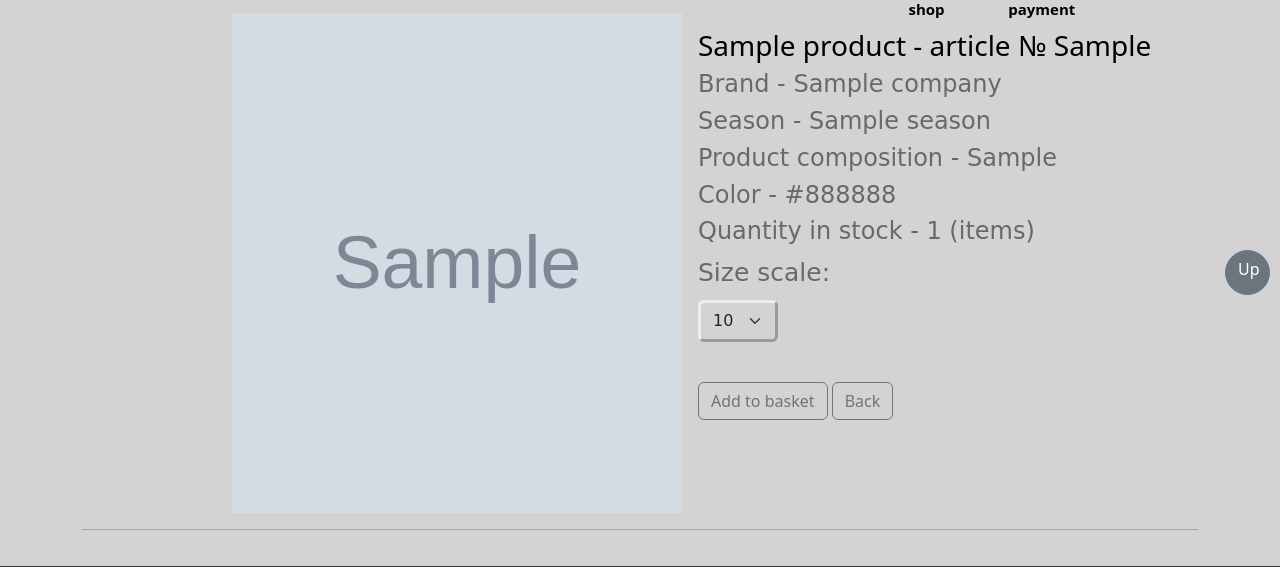
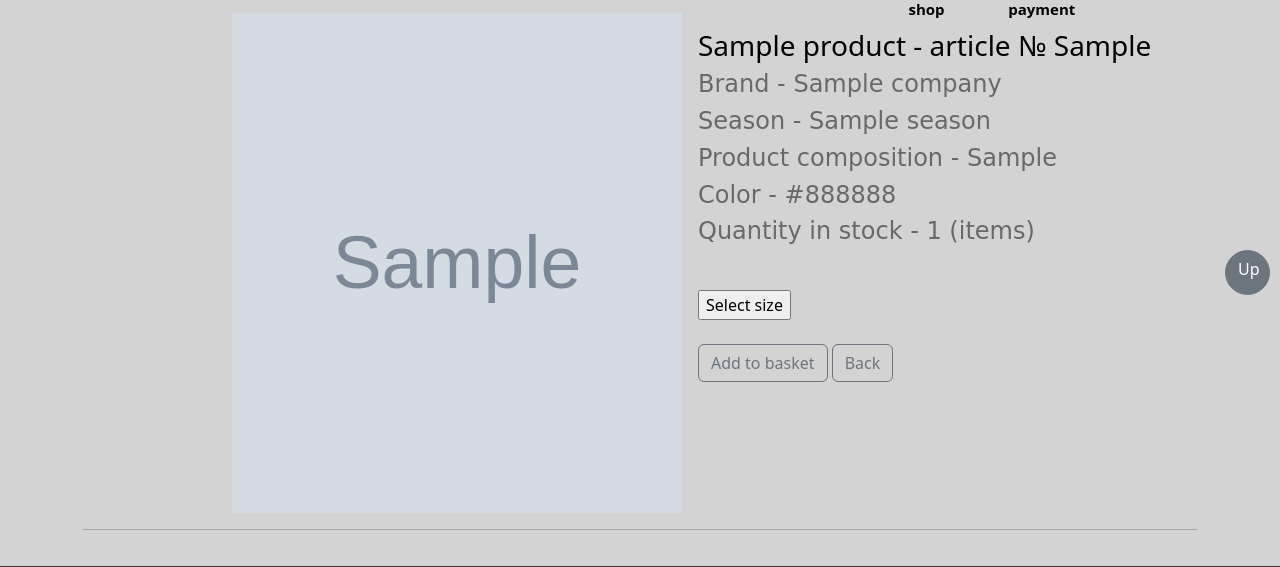
Before and after one commit to SergLavrov/djangoClothShopEng, a Django app: page /product/1/product-details/ in a window 1280 px wide. Shown: the part 445-1012 px from the top of the page. Run offline with Django 5.2, Linux system fonts and the light colour scheme; tables that the repository leaves empty hold one stand-in row (values such as "Sample post"); grey boxes marked "Sample" are stand-in pictures.

Commit message:
Пробовал сделать выбор размера для добавления в корзину! (product_details.html, def select_size(request, product_id): и т.д.)

```diff
--- a/basket/models.py
+++ b/basket/models.py
@@ -1,6 +1,6 @@
 from django.db import models
 from django.contrib.auth.models import User
-from products.models import Product
+from products.models import Product, SizeScale
 
 
 class Basket(models.Model):
@@ -9,7 +9,10 @@ class Basket(models.Model):
     quantity = models.PositiveIntegerField(default=0)
     created_timestamp = models.DateTimeField(auto_now_add=True)
     same_items_price = models.FloatField(default=0)
+    # size_prod = models.IntegerField()
 
+    class Meta:
+        ordering = ['created_timestamp']
 
     def __str__(self):
         return f'Корзина для {self.user.username} | Продукт {self.product.name_prod}'
--- a/basket/urls.py
+++ b/basket/urls.py
@@ -6,6 +6,9 @@ urlpatterns = [
     path('in-basket/', views.in_basket, name='in-basket'),
     # path('in-basket2/<int:item_id>/', views.in_basket2, name='in-basket2'),
     path('add/<int:product_id>/', views.add_to_basket, name='add-to-basket'),
+
+    # path('add/<int:product_id>/<int:size_select_id>/', views.add_to_basket, name='add-to-basket'),
+    # path('select-size/<int:product_id>/', views.select_size, name='select-size'),
 
     # path('change/<int:item_id>/', views.change_qty, name='change-qty'),
     path('change-plus-minus/<int:item_id>/', views.change_qty_plus_minus, name='change-qty-plus-minus'),
--- a/products/templates/products/layout.html
+++ b/products/templates/products/layout.html
@@ -355,7 +355,7 @@
   </nav>
 
 
-  <img src="/media/mainpage/17-9.jpg" alt="homeimage" style="width:100%;height:250px;">
+  <img src="/media/mainpage/17-9.jpg" alt="homeimage" style="width:100%; height:250px;">
 
 
    <nav class="navbar2 navbar-expand-lg navbar-light top-menu">
--- a/products/templates/products/product_details.html
+++ b/products/templates/products/product_details.html
@@ -54,20 +54,69 @@
 {#          <h4 style="font-family: cursive; color: dimgrey">Size scale - {{ product.size_scale.size_scale }}</h4>#}
           <h4 style="font-family: cursive; color: dimgrey">Quantity in stock - {{ product.product_count }} (items)</h4>
 
-          <div class="col-12 col-lg-6 pb-3" style="font-family: cursive; font-size: 25px; color: dimgrey">
-            <label for="sizescale" class="form-label fw-medium nav-link active col">Size scale:</label>
-            <select class="form-select" id="sizescale" name="size_scale_id" style="width: 80px; background-color: lightgrey; border: outset">
+          <br>
 
-              {% for size_scale in size_scales %}
+{#          ПРОБОВАЛ Вариант через "checkbox" ввиде размеров в квадратах!#}
+          <div>
+            <form method="post" action="{% url 'select-size' product.id %}">
+              {% csrf_token %}
+            {#    Для создания связи <label> с <input> существует два способа: см. ВНИЗУ !!!#}
+                <div>
+{#                Вариант через type="checkbox" в виде КВАДРАТНЫХ КНОПОК#}
+{#                {% for sc in sizes_product_list %}#}
+{#                  <label class="btn btn-outline-secondary btn-sm">#}
+{#                    <input type="checkbox" class="btn-check" autocomplete="off" checked name="size_scales"#}
+{#                           value="{{ sc.id }}">#}
+{#                      {{ sc.size_scale }}#}
+{#                  </label>#}
+{#                {% endfor %}#}
 
-                {% if size_scale.id == product.size_scale.id %}
-                  <option value="{{ size_scale.id }}" selected>{{ size_scale.size_scale }}</option>
-                {% else %}
-                  <option value="{{ size_scale.id }}">{{ size_scale.size_scale }}</option>
-                {% endif %}
-              {% endfor %}
-            </select>
+  {#              Вариант через type="checkbox" в виде КВАДРАТНЫХ КНОПОК #}
+{#                  {% for sc in sizes_product_list %}#}
+{#                    <input type="checkbox" class="btn-check" id="btn-check-2-outlined" autocomplete="off" checked#}
+{#                           name="size_scales" value="{{ sc.id }}">#}
+{#                    <label class="btn btn-outline-secondary btn-sm" for="btn-check-2-outlined">#}
+{#                      {{ sc.size_scale }}#}
+{#                    </label>#}
+{#                  {% endfor %}#}
+
+{#                  Вариант через RADIO кнопку - type="radio"#}
+{#                  {% for sc in sizes_product_list %}#}
+{#                    <input type="radio" class="form-check-input" name="size_scales" id="option5" value="{{ sc.id }}"#}
+{#                           autocomplete="off">#}
+{#                    <label class="btn" for="option5">{{ sc.size_scale }}</label>#}
+{#                  {% endfor %}#}
+
+{#                    Вариант через RADIO кнопку - type="radio"#}
+                  {% for sc in sizes_product_list %}  {# sizes_product_list - из data из views: def product_details#}
+                    <label>
+                      <input type="radio" class="form-check-input" name="size_product_id" value="{{ sc.id }}">
+                      <span>{{ sc.size_scale }}</span>
+                    </label>
+                    <br/>
+                  {% endfor %}
+
+                  <div style="padding-top: 12px">
+                    <input type="submit" value="Select size">
+                  </div>
+                </div>
+            </form>
           </div>
+{#          ПРОБОВАЛ Вариант через "Выпадающий список"#}
+{#          <div class="col-12 col-lg-6 pb-3" style="font-family: cursive; font-size: 25px; color: dimgrey">#}
+{#            <label for="sizescale" class="form-label fw-medium nav-link active col">Size scale:</label>#}
+{#            <select class="form-select" id="sizescale" name="size_scale_id" style="width: 80px; background-color: lightgrey; border: outset">#}
+{##}
+{#              {% for size_scale in size_scales %}#}
+{##}
+{#                {% if size_scale.id == product.size_scale.id %}#}
+{#                  <option value="{{ size_scale.id }}" selected>{{ size_scale.size_scale }}</option>#}
+{#                {% else %}#}
+{#                  <option value="{{ size_scale.id }}">{{ size_scale.size_scale }}</option>#}
+{#                {% endif %}#}
+{#              {% endfor %}#}
+{#            </select>#}
+{#          </div>#}
 
           <br>
 
@@ -83,6 +132,26 @@
 {% endblock %}
 
 
-{% if perms.products.add1 %}
-    <a class="btn btn-outline-secondary" href="{% url 'add-product' %}">Add product</a>
-    {% endif %}
+{#  НЕ забыть подключить вверху страницы {% load static %} !!!#}
+{#  Для ПОДКЛЮЧЕНИЯ JavaScript к HTML, используется "тег" - <script>...</script>#}
+{#  Но можно подключить JS через "ВНЕШНИЙ ФАЙЛ" - (папка: static/js/script2.js)#}
+{#        <script src="{% static 'js/script2.js' %}"></script>#}
+
+
+{#    Справочно !!!#}
+{#    Для создания связи <label> с <input> существует два способа:#}
+{##}
+{#1. Связь по id. Для этого необходимо задать уникальный id для <input> и связать <label> с чекбоксом #}
+{#  с помощью атрибута for #}
+{#   <form>#}
+{#     <input id="html" type="checkbox">#}
+{#     <label for="html">Хочу изучать HTML</label>#}
+{#   </form>#}
+{#      #}
+{#2. Вложить <input> внутрь тега <label>. При этом указание уникального id не требуется!#}
+{#    <form>#}
+{#      <label>#}
+{#        <input type="checkbox">#}
+{#        Хочу изучать HTML#}
+{#      </label>#}
+{#    </form>#}
--- a/products/templates/products/products_list.html
+++ b/products/templates/products/products_list.html
@@ -23,6 +23,7 @@
         <th>Name</th>
         <th class="d-none d-md-table-cell">Article</th>
         <th class="d-none d-md-table-cell">Price</th>
+        <th class="d-none d-md-table-cell">Size</th>
         <th class="d-none d-lg-table-cell">Is deleted</th>
         <th class="d-none d-lg-table-cell">Image</th>
         <th class="d-none d-lg-table-cell" style="font-size: 17px">Update/Delete</th>
@@ -36,6 +37,7 @@
         <td>{{ product.name_prod }}</td>
         <td class="d-none d-md-table-cell">{{ product.article }}</td>
         <td class="d-none d-md-table-cell">{{ product.price }}</td>
+        <td class="d-none d-md-table-cell">{{ product.size_scale.size_scale }}</td>
         <td class="d-none d-md-table-cell">
           {% if product.is_deleted %}
             <b>Yes</b>
--- a/products/urls.py
+++ b/products/urls.py
@@ -12,6 +12,8 @@ urlpatterns = [
     path('get-products-list/', views.get_products_list, name='get-products-list'),
 
     path('<int:product_id>/product-details/', views.product_details, name='product-details'),
+    path('<int:product_id>/select-size/', views.select_size, name='select-size'),
+
     path('get-product-by-id/<int:product_id>/', views.get_product_by_id, name='get-product-by-id'),
     path('<int:product_id>/update-product/', views.update_product, name='update-product'),
     path('delete-product/<int:product_id>/', views.delete_product, name='delete-product'),
--- a/products/views.py
+++ b/products/views.py
@@ -141,7 +141,7 @@ class ProductListView(ListView):
     def get_context_data(self, *, object_list=None, **kwargs):
         '''
         C помощью метода get_context_data() можно передавать любую информацию в шаблон !
-        Интегрированная среда предлагает полный формат записи этого метода со всеми параметрами:
+        Интегрированная среда предлагает "полный формат записи" этого метода со всеми параметрами:
 
         def get_context_data(self, *, object_list=None, **kwargs):
 
@@ -359,10 +359,14 @@ def get_scavers(request):
 #     return render(request, 'products/product_details.html', data)
 
 
+# Основной вариант !
 # 2 Вариант - с учетом Cуммы количества товаров в иконке "Корзина"
 def product_details(request, product_id):
-    size_scale_list = SizeScale.objects.all()
     product = Product.objects.get(id=product_id)
+    """ Выводим только те размеры, которые есть у данного АРТИКУЛА. """
+    sizes_product_list = SizeScale.objects.filter(product__article=product.article)
+    print(sizes_product_list)
+    # size_scale_list = SizeScale.objects.all()[5:]
 
     if request.user.is_authenticated:
         basket_items = Basket.objects.filter(user=request.user)
@@ -370,18 +374,37 @@ def product_details(request, product_id):
         total_price = sum(item.product.price * item.quantity for item in basket_items)
 
         data = {
-            'size_scales': size_scale_list,
+            'sizes_product_list': sizes_product_list,
             'product': product,
             'total_quantity': total_quantity.get('quantity__sum'),
-            'total_price': total_price
+            'total_price': total_price,
+            'basket_items': basket_items,
         }
 
     else:          # Если мы НЕ авторизованы !!! - мы НЕ должны передавать в шаблон количество товаров в корзине и цены!
         data = {
-            'size_scales': size_scale_list,
-            'product': product
+            'product': product,
+            'sizes_product_list': sizes_product_list,
         }
     return render(request, 'products/product_details.html', data)
+
+
+# 2.1 Вариант с выбором размера товара при входе в "DETAILS"
+def select_size(request, product_id):
+    current_page = request.META.get('HTTP_REFERER')
+    product = Product.objects.get(id=product_id)
+
+    if request.method == 'POST':
+        size_select_id = request.POST.get('size_product_id')  # Получим ID выбранного размера
+        # size = SizeScale.objects.get(id=size_select_id)
+        product.size_scale.size_scale = size_select_id
+        product.save()
+        print(size_select_id)
+
+        # if request.POST.get('size_prod') == '':
+        #     product.size = None
+
+    return HttpResponseRedirect(current_page)
 
 
 def get_product_by_id(request, product_id):
@@ -975,3 +998,39 @@ def search_products_list(request):
 #
 #     def get_queryset(self):
 #         return Product.objects.filter(category__id=self.kwargs['category_id']).filter(is_deleted=False)
+
+
+# Убрать ДУБЛИКАТЫ ИЗ СЛОВАРЯ в python:
+
+# Способ 1: Использование словаря с уникальными значениями
+# original_dict = {'a': 1, 'b': 2, 'c': 1, 'd': 3}
+# unique_dict = {}
+# for key, value in original_dict.items():
+#     if value not in unique_dict.values():
+#         unique_dict[key] = value
+#
+# print(unique_dict)
+# Вывод: {'a': 1, 'b': 2, 'd': 3}
+
+
+# Способ 2: Использование словаря с уникальными ключами
+#
+# original_dict = {'a': 1, 'b': 2, 'c': 1, 'd': 3}
+# unique_dict = dict.fromkeys(original_dict.keys())
+#
+# print(unique_dict)
+# Вывод: {'a': None, 'b': None, 'c': None, 'd': None}
+
+
+# Способ 3: Использование словаря с уникальными парами ключ-значение !
+# Если вам нужно сохранить уникальные пары ключ-значение, можно использовать set для проверки уникальности:
+# original_dict = {'a': 1, 'b': 2, 'c': 1, 'd': 3}
+# unique_dict = {}
+# seen_values = set()
+# for key, value in original_dict.items():
+#     if value not in seen_values:
+#         unique_dict[key] = value
+#         seen_values.add(value)
+#
+# print(unique_dict)
+# Вывод: {'a': 1, 'b': 2, 'd': 3}
```
Also changed, not shown: basket/views.py (+65 -4 lines), products/templates/products/all_products.html (+17 -5 lines).
